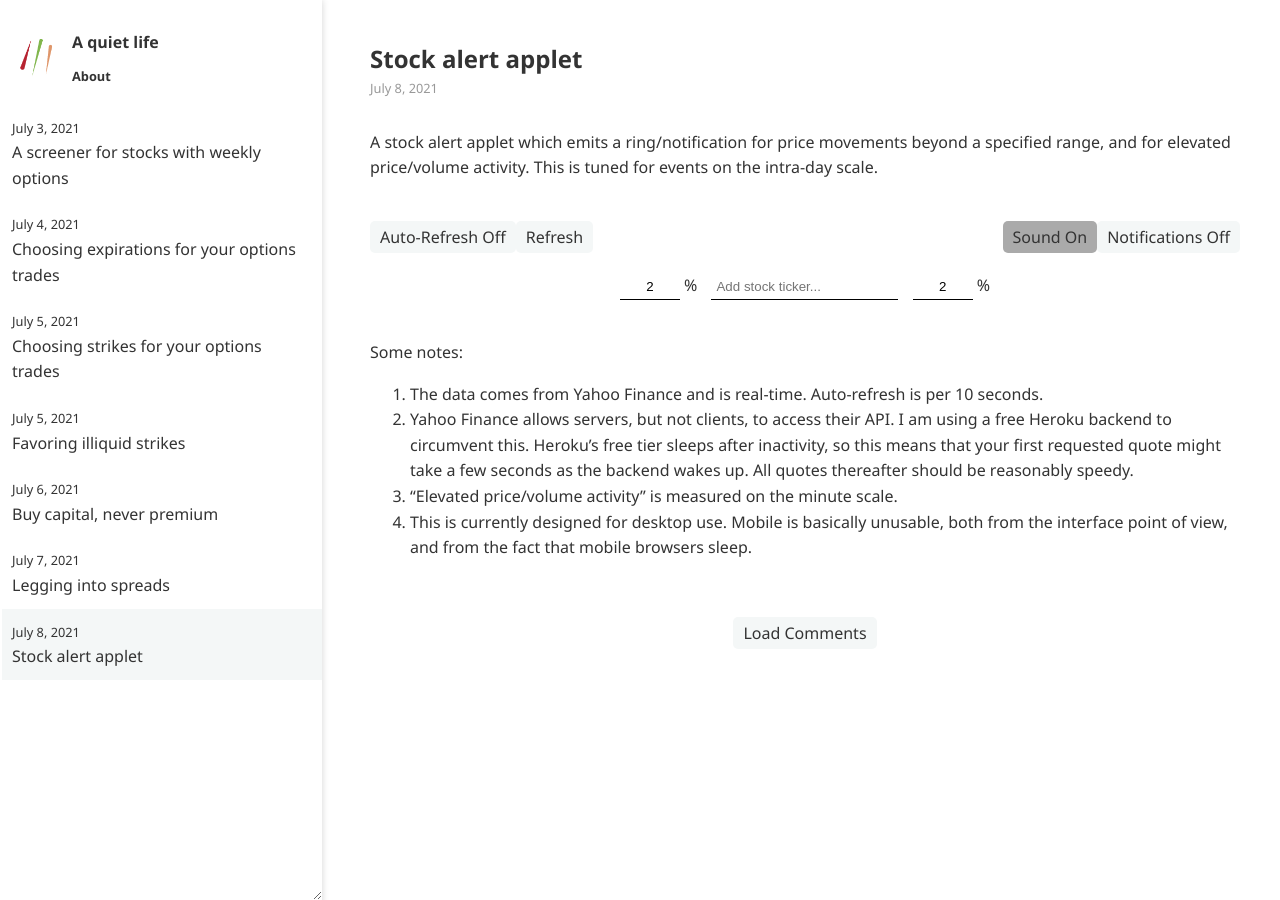
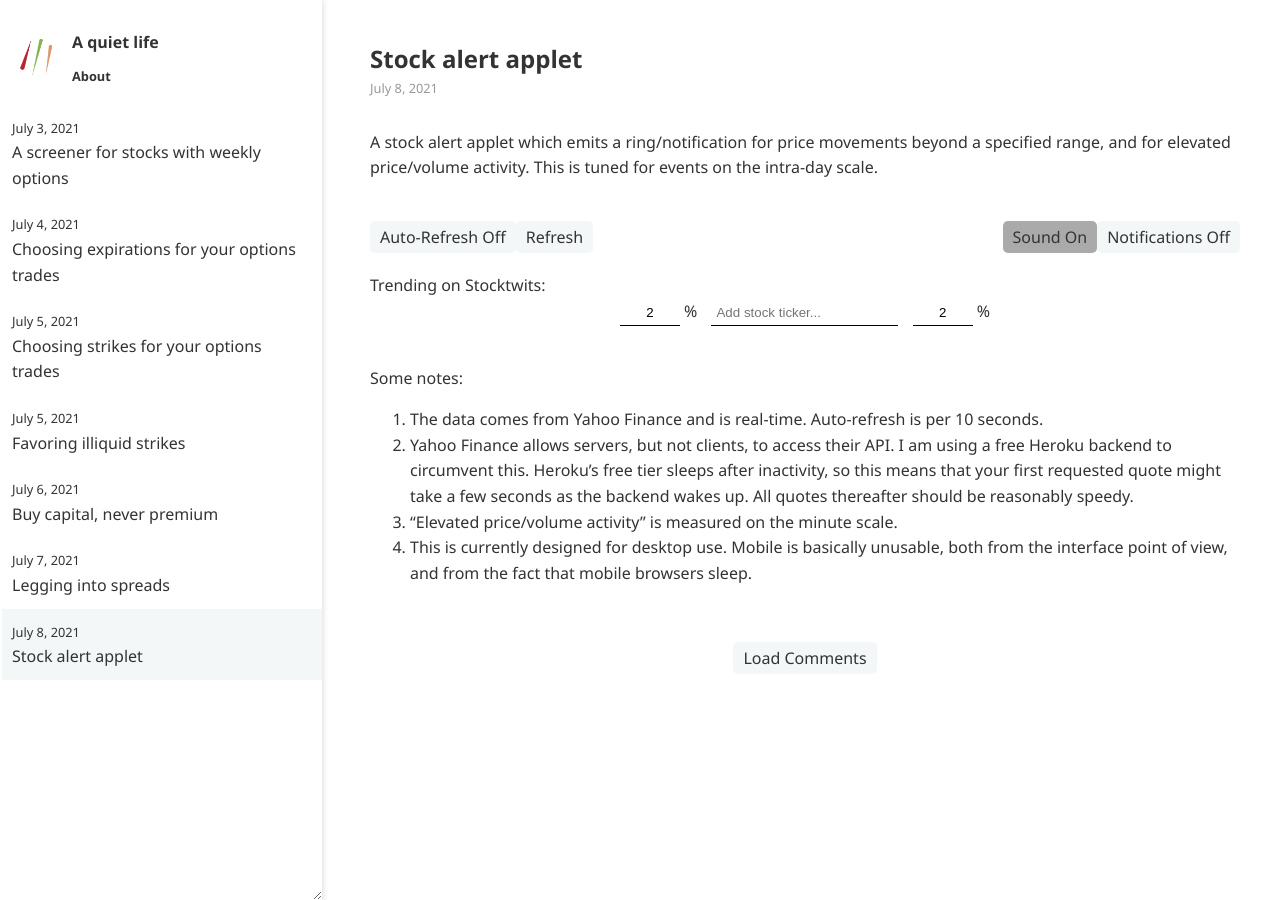
Before and after one commit to ansyblenetwork/aquietlife, a Jekyll site: the page built from _posts/2021-07-08-alerts.md, in a window 1280 px wide. Built offline with Jekyll 4.4.1, drawn with Linux system fonts in a browser that asks for light colours; some of the changed lines change nothing that is shown.

Commit message:
Update 2021-07-08-alerts.md

```diff
--- a/_posts/2021-07-08-alerts.md
+++ b/_posts/2021-07-08-alerts.md
@@ -19,6 +19,8 @@
 <button onclick="toggleSound(this);" id="soundButton" class="active" style="float:right">Sound On</button>
 </div>
 
+<div id="stocktwits">Trending on Stocktwits:</div>
+
 <div style="width:max-content; margin:auto">
 <input id="defaultLower" onblur="if (!this.value) this.value = 0; defaultLower = parseFloat(this.value);" type="text" autocomplete="off" value="2" placeholder="Margin..."> %
 <input onkeyup="if (event.keyCode == 27) this.value = '';
@@ -36,6 +38,7 @@
 
 <script> ////////////////////////////////////////////////////////////////
 
+var stList = [];
 var tickerList = [];
 var volumes = {};
 var prices = {};
@@ -49,6 +52,24 @@
 setInput(D('defaultUpper'));
 D('defaultLower').style.width = "60px";
 D('defaultUpper').style.width = "60px";
+
+
+setInterval(function() { updateStocktwits(); }, 30000);
+
+function updateStocktwits() {
+	fetch("https://api.stocktwits.com/api/2/trending/symbols/equities.json ",
+		{cache:'no-cache'}).then(function(response) {
+		return response.json();
+	}).then(function(data) {
+		stList = [];
+		let stString = "Trending on Stocktwits (" + new Date().toLocaleTimeString() + "): ";
+		data.forEach(function(stockData) {
+			stList.push(stockData.symbol);
+			stString += stockData.symbol + " ";
+		});
+		D('stocktwits').textContent = stString;
+	});
+}
 
 function toggleAlerts(elt) {
 	if (hourglasstimer) {
```
